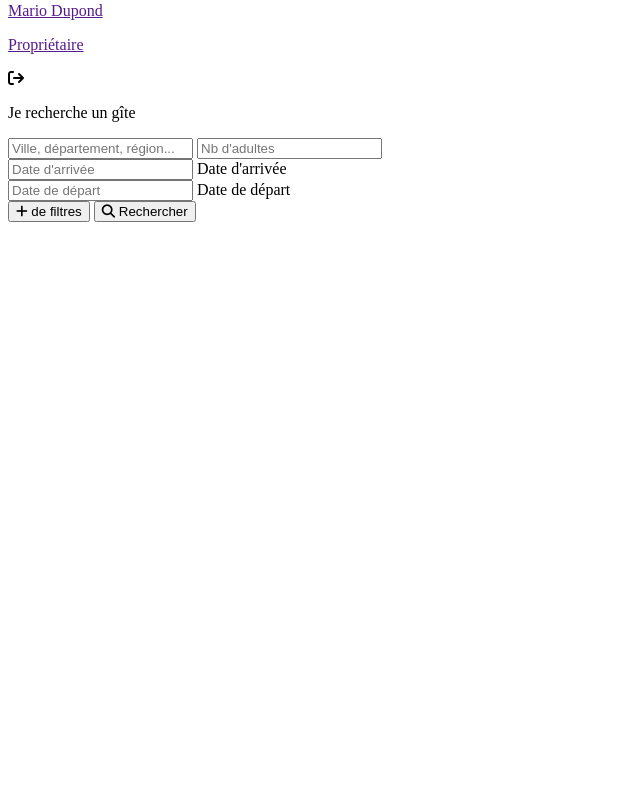
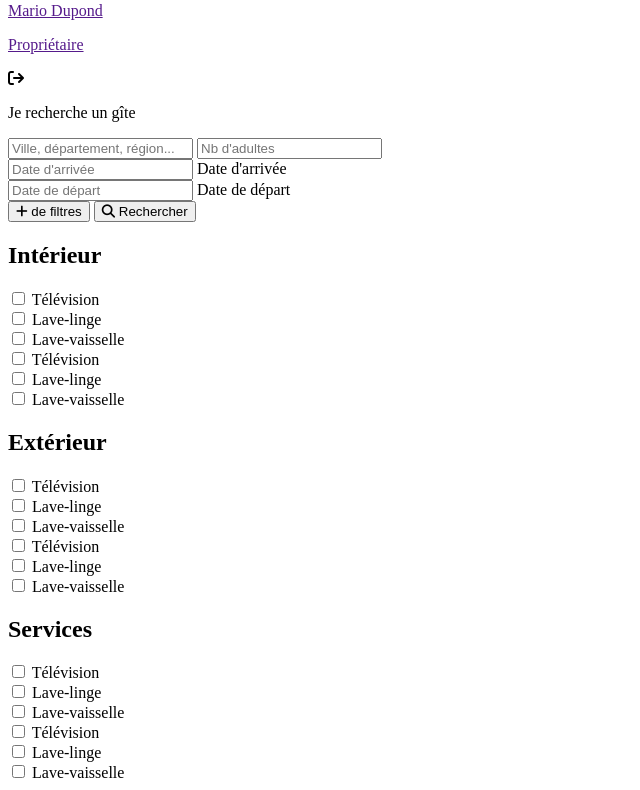
Before and after one commit to Tyujhty/progica, a Symfony app: template templates/base.html.twig in a window 1280 px wide. Shown: the part 439-1229 px from the top of the page, without its empty margins (0-640 px from the left). Before the commit the page ends 661 px from the top, so only its background shows below. Run offline with Twig, Linux system fonts and the light colour scheme; the template is opened without the code that fills it, so the values that code supplies are empty; some libraries are stand-ins or nearby versions.

Commit message:
style: mise en forme de la filtersbar

```diff
--- a/assets/styles/app.scss
+++ b/assets/styles/app.scss
@@ -15,5 +15,6 @@
 
 @import './scss/layout/navbar';
 @import './scss/layout/searchBar';
+@import './scss/layout/filterbar';
 
 @import './scss/components/buttons';
--- /dev/null
+++ b/assets/styles/scss/layout/_filterbar.scss
@@ -0,0 +1,3 @@
+.filters {
+    background-color: $bg-color-gray-light;
+}
--- /dev/null
+++ b/templates/_partials/_filters.html.twig
@@ -0,0 +1,101 @@
+<div class="flex justify-around px-40 pt-3 h-48 filters">
+    <div class="flex flex-col items-center w-1/3 filters-int">
+        <h2>Intérieur</h2>
+        <div class="flex h-full w-full filters-checkbox">
+            <div class="flex flex-col justify-evenly h-full w-1/2 mx-8 filters-checkbox-clm">
+                <div class="flex items-center filters-checkbox-clm-item">
+                    <input type="checkbox" name="tv" id="tv" class="ml-2 mr-2" >
+                    <label for="tv" class="filters-checkbox-clm-items-label">Télévision</label>
+                </div>
+                <div class="flex items-center filters-checkbox-clm-item">
+                    <input type="checkbox" name="laveLinge" id="laveLinge" class="ml-2 mr-2" >
+                    <label for="laveLinge" class="filters-checkbox-clm-items-label">Lave-linge</label>
+                </div>
+                <div class="flex items-center filters-checkbox-clm-item">
+                    <input type="checkbox" name="laveVaisselle" id="laveVaisselle" class="ml-2 mr-2" >
+                    <label for="laveVaisselle" class="filters-checkbox-clm-items-label">Lave-vaisselle</label>
+                </div>
+            </div>
+            <div class="flex flex-col justify-evenly h-full w-1/2 mx-8 filters-checkbox-clm">
+                <div class="flex items-center filters-checkbox-clm-item">
+                    <input type="checkbox" name="tv" id="tv" class="ml-2 mr-2" >
+                    <label for="tv" class="filters-checkbox-clm-items-label">Télévision</label>
+                </div>
+                <div class="flex items-center filters-checkbox-clm-item">
+                    <input type="checkbox" name="laveLinge" id="laveLinge" class="ml-2 mr-2" >
+                    <label for="laveLinge" class="filters-checkbox-clm-items-label">Lave-linge</label>
+                </div>
+                <div class="flex items-center filters-checkbox-clm-item">
+                    <input type="checkbox" name="laveVaisselle" id="laveVaisselle" class="ml-2 mr-2" >
+                    <label for="laveVaisselle" class="filters-checkbox-clm-items-label">Lave-vaisselle</label>
+                </div>
+            </div>
+        </div>
+    </div>
+    <div class="flex flex-col items-center w-1/3 filters-ext">
+        <h2>Extérieur</h2>
+        <div class="flex h-full w-full filters-checkbox">
+            <div class="flex flex-col justify-evenly h-full w-1/2 mx-8 filters-checkbox-clm">
+                <div class="flex items-center filters-checkbox-clm-item">
+                    <input type="checkbox" name="tv" id="tv" class="ml-2 mr-2" >
+                    <label for="tv" class="filters-checkbox-clm-items-label">Télévision</label>
+                </div>
+                <div class="flex items-center filters-checkbox-clm-item">
+                    <input type="checkbox" name="laveLinge" id="laveLinge" class="ml-2 mr-2" >
+                    <label for="laveLinge" class="filters-checkbox-clm-items-label">Lave-linge</label>
+                </div>
+                <div class="flex items-center filters-checkbox-clm-item">
+                    <input type="checkbox" name="laveVaisselle" id="laveVaisselle" class="ml-2 mr-2" >
+                    <label for="laveVaisselle" class="filters-checkbox-clm-items-label">Lave-vaisselle</label>
+                </div>
+            </div>
+            <div class="flex flex-col justify-evenly h-full w-1/2 mx-8 filters-checkbox-clm">
+                <div class="flex items-center filters-checkbox-clm-item">
+                    <input type="checkbox" name="tv" id="tv" class="ml-2 mr-2" >
+                    <label for="tv" class="filters-checkbox-clm-items-label">Télévision</label>
+                </div>
+                <div class="flex items-center filters-checkbox-clm-item">
+                    <input type="checkbox" name="laveLinge" id="laveLinge" class="ml-2 mr-2" >
+                    <label for="laveLinge" class="filters-checkbox-clm-items-label">Lave-linge</label>
+                </div>
+                <div class="flex items-center filters-checkbox-clm-item">
+                    <input type="checkbox" name="laveVaisselle" id="laveVaisselle" class="ml-2 mr-2" >
+                    <label for="laveVaisselle" class="filters-checkbox-clm-items-label">Lave-vaisselle</label>
+                </div>
+            </div>
+        </div>
+    </div>
+    <div class="flex flex-col items-center w-1/3 filters-serv">
+        <h2>Services</h2>
+        <div class="flex h-full w-full filters-checkbox">
+            <div class="flex flex-col justify-evenly h-full w-1/2 mx-8 filters-checkbox-clm">
+                <div class="flex items-center filters-checkbox-clm-item">
+                    <input type="checkbox" name="tv" id="tv" class="ml-2 mr-2" >
+                    <label for="tv" class="filters-checkbox-clm-items-label">Télévision</label>
+                </div>
+                <div class="flex items-center filters-checkbox-clm-item">
+                    <input type="checkbox" name="laveLinge" id="laveLinge" class="ml-2 mr-2" >
+                    <label for="laveLinge" class="filters-checkbox-clm-items-label">Lave-linge</label>
+                </div>
+                <div class="flex items-center filters-checkbox-clm-item">
+                    <input type="checkbox" name="laveVaisselle" id="laveVaisselle" class="ml-2 mr-2" >
+                    <label for="laveVaisselle" class="filters-checkbox-clm-items-label">Lave-vaisselle</label>
+                </div>
+            </div>
+            <div class="flex flex-col justify-evenly h-full w-1/2 mx-8 filters-checkbox-clm">
+                <div class="flex items-center filters-checkbox-clm-item">
+                    <input type="checkbox" name="tv" id="tv" class="ml-2 mr-2" >
+                    <label for="tv" class="filters-checkbox-clm-items-label">Télévision</label>
+                </div>
+                <div class="flex items-center filters-checkbox-clm-item">
+                    <input type="checkbox" name="laveLinge" id="laveLinge" class="ml-2 mr-2" >
+                    <label for="laveLinge" class="filters-checkbox-clm-items-label">Lave-linge</label>
+                </div>
+                <div class="flex items-center filters-checkbox-clm-item">
+                    <input type="checkbox" name="laveVaisselle" id="laveVaisselle" class="ml-2 mr-2" >
+                    <label for="laveVaisselle" class="filters-checkbox-clm-items-label">Lave-vaisselle</label>
+                </div>
+            </div>
+        </div>
+    </div>
+</div>
--- a/templates/_partials/_header.html.twig
+++ b/templates/_partials/_header.html.twig
@@ -1,4 +1,5 @@
 <header>
     {% include "_partials/_navbar.html.twig" %}
     {% include "_partials/_searchbar.html.twig" %}
+    {% include "_partials/_filters.html.twig" %}
 </header>
```
Also changed, not shown: assets/styles/scss/base/_typography.scss (+11 -0 lines).
